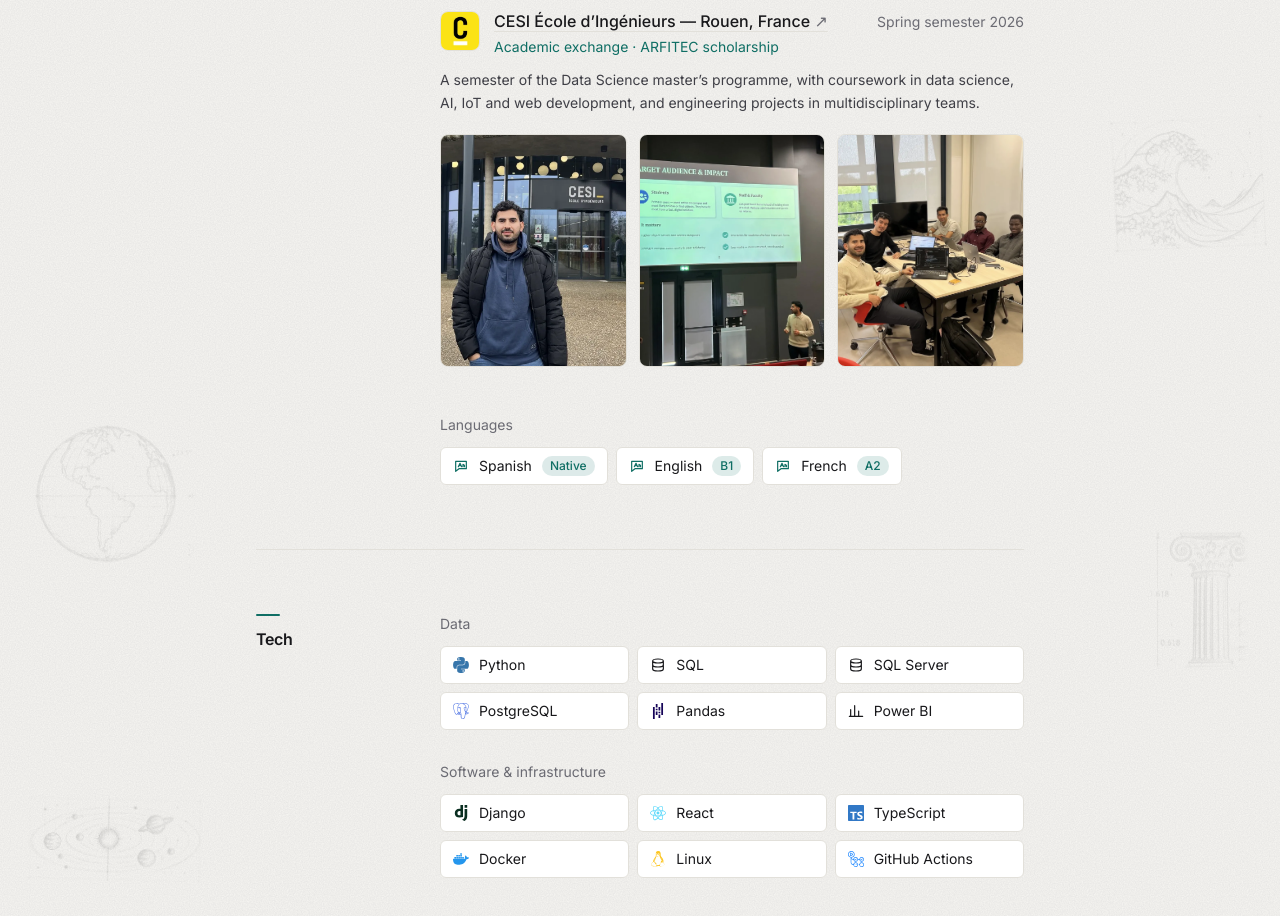
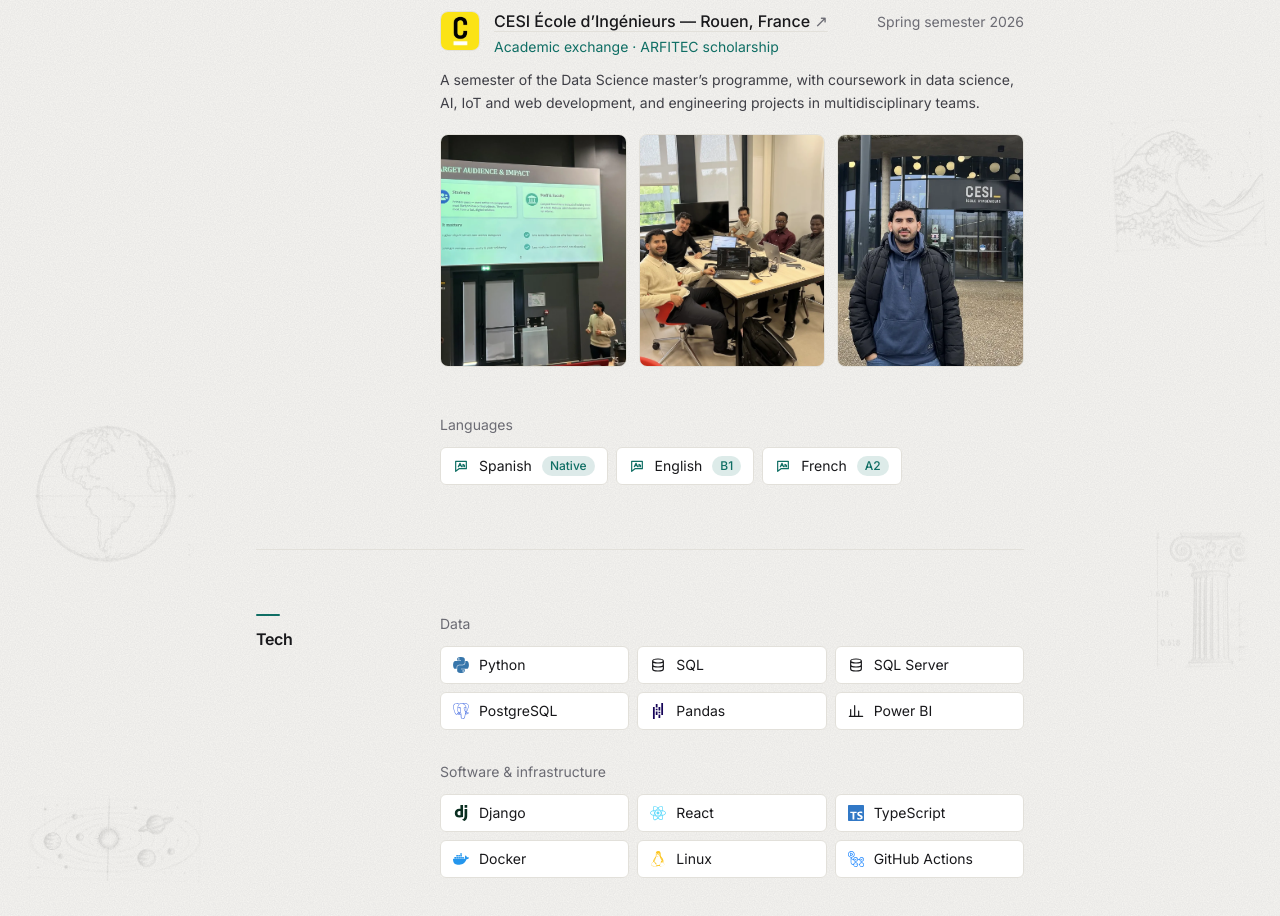
Before and after one commit to deadour/portfolio, a React (Vite) app: page / in a window 1280 px wide. Shown: the part 6220-7136 px from the top of the page. Built offline with nearby package versions, Linux system fonts and the light colour scheme.

Commit message:
Show the CESI entrance photo last

```diff
--- a/src/content/en.ts
+++ b/src/content/en.ts
@@ -224,9 +224,9 @@
       description:
         'A semester of the Data Science master’s programme, with coursework in data science, AI, IoT and web development, and engineering projects in multidisciplinary teams.',
       images: [
-        { src: '/images/cesi-thumb.webp', href: '/images/cesi.webp', alt: 'Eduardo in front of the CESI École d’Ingénieurs sign' },
         { src: '/images/cesi-presenting.webp', alt: 'Eduardo presenting a team project in a CESI lecture hall' },
         { src: '/images/cesi-team.webp', alt: 'Eduardo working with his project team around a table with laptops' },
+        { src: '/images/cesi-thumb.webp', href: '/images/cesi.webp', alt: 'Eduardo in front of the CESI École d’Ingénieurs sign' },
       ],
     },
   ],
--- a/src/content/es.ts
+++ b/src/content/es.ts
@@ -224,9 +224,9 @@
       description:
         'Un semestre del Máster en Data Science, con cursada en data science, IA, IoT y desarrollo web, y proyectos de ingeniería en equipos multidisciplinarios.',
       images: [
-        { src: '/images/cesi-thumb.webp', href: '/images/cesi.webp', alt: 'Eduardo frente al cartel de CESI École d’Ingénieurs' },
         { src: '/images/cesi-presenting.webp', alt: 'Eduardo presentando un proyecto en equipo en un auditorio de CESI' },
         { src: '/images/cesi-team.webp', alt: 'Eduardo trabajando con su equipo de proyecto alrededor de una mesa con notebooks' },
+        { src: '/images/cesi-thumb.webp', href: '/images/cesi.webp', alt: 'Eduardo frente al cartel de CESI École d’Ingénieurs' },
       ],
     },
   ],
```
